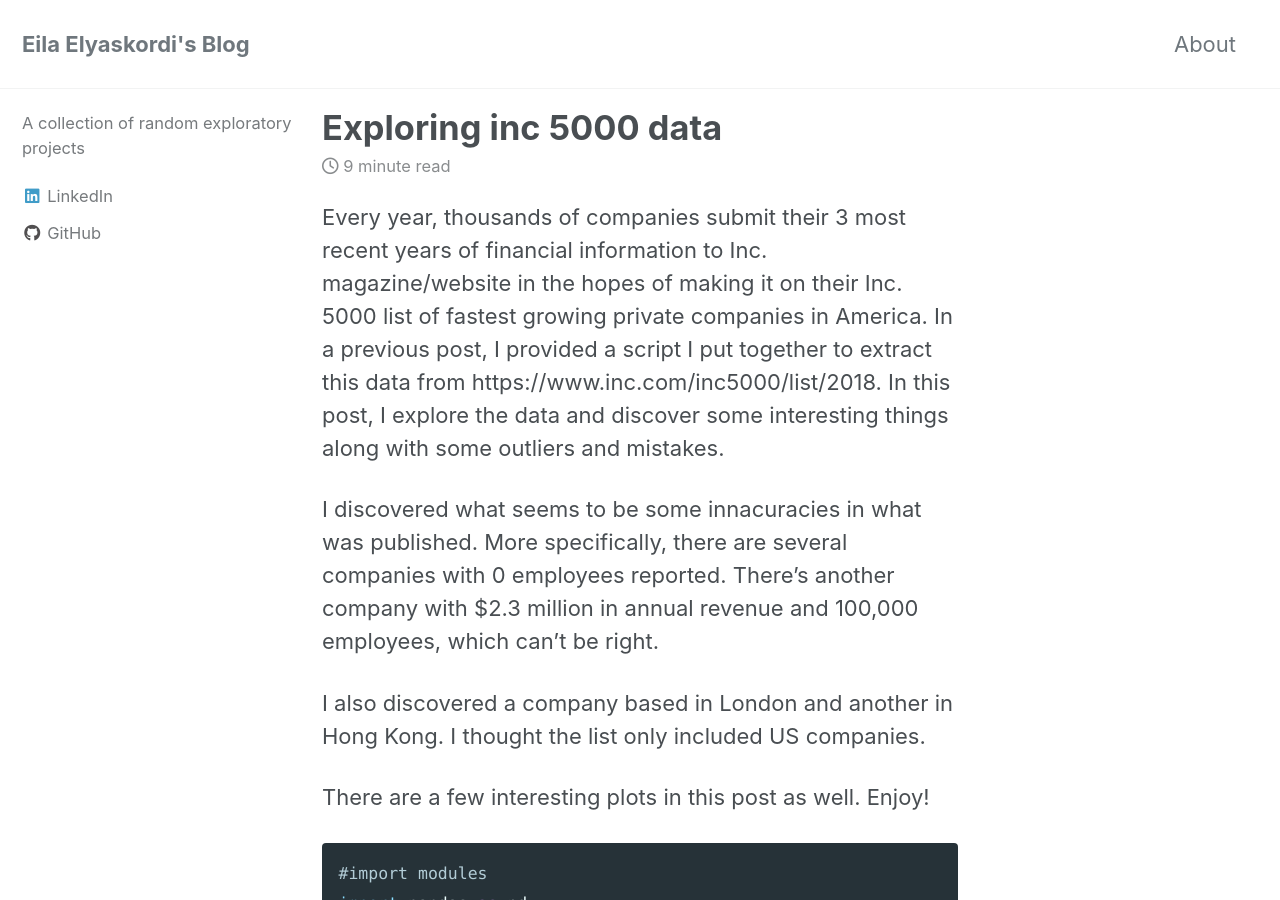
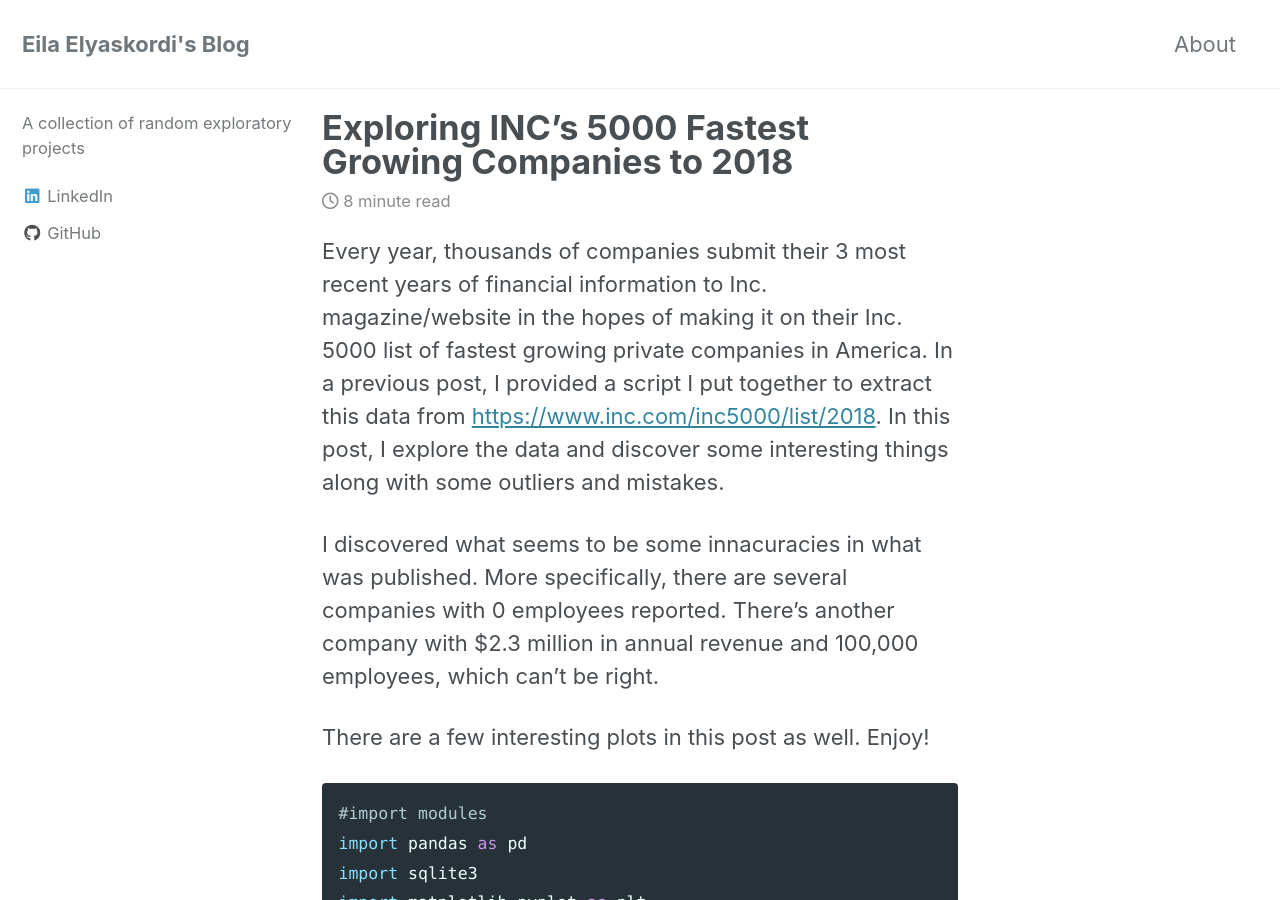
Before and after one commit to eila-elyas/eila-elyas.github.io, a Jekyll site: the page built from _posts/2019-07-02-Exploring Inc 5000 Data.md, in a window 1280 px wide and 900 px high. Built offline with Jekyll 4.4.1, drawn with Linux system fonts in a browser that asks for light colours; cached includes are drawn as plain includes; nearby versions of some CDN libraries; some of the changed text lies outside the part shown.

Commit message:
fixing the inc posts

```diff
--- a/_posts/2019-07-02-Exploring Inc 5000 Data.md
+++ b/_posts/2019-07-02-Exploring Inc 5000 Data.md
@@ -1,9 +1,12 @@
+---
+title: "Exploring INC's 5000 Fastest Growing Companies to 2018"
+date: 2019-07-02"
+tags: [data cleansing, data visualization, pandas]
+---
 
-Every year, thousands of companies submit their 3 most recent years of financial information to Inc. magazine/website in the hopes of making it on their Inc. 5000 list of fastest growing private companies in America. In a previous post, I provided a script I put together to extract this data from https://www.inc.com/inc5000/list/2018. In this post, I explore the data and discover some interesting things along with some outliers and mistakes.
+Every year, thousands of companies submit their 3 most recent years of financial information to Inc. magazine/website in the hopes of making it on their Inc. 5000 list of fastest growing private companies in America. In a previous post, I provided a script I put together to extract this data from [https://www.inc.com/inc5000/list/2018](https://www.inc.com/inc5000/list/2018). In this post, I explore the data and discover some interesting things along with some outliers and mistakes.
 
 I discovered what seems to be some innacuracies in what was published. More specifically, there are several companies with 0 employees reported. There's another company with $2.3 million in annual revenue and 100,000 employees, which can't be right.
-
-I also discovered a company based in London and another in Hong Kong. I thought the list only included US companies.
 
 There are a few interesting plots in this post as well. Enjoy!
 
```
Also changed, not shown: _posts/2019-07-01-Company Info Collection Script.md (+2 -2 lines).
